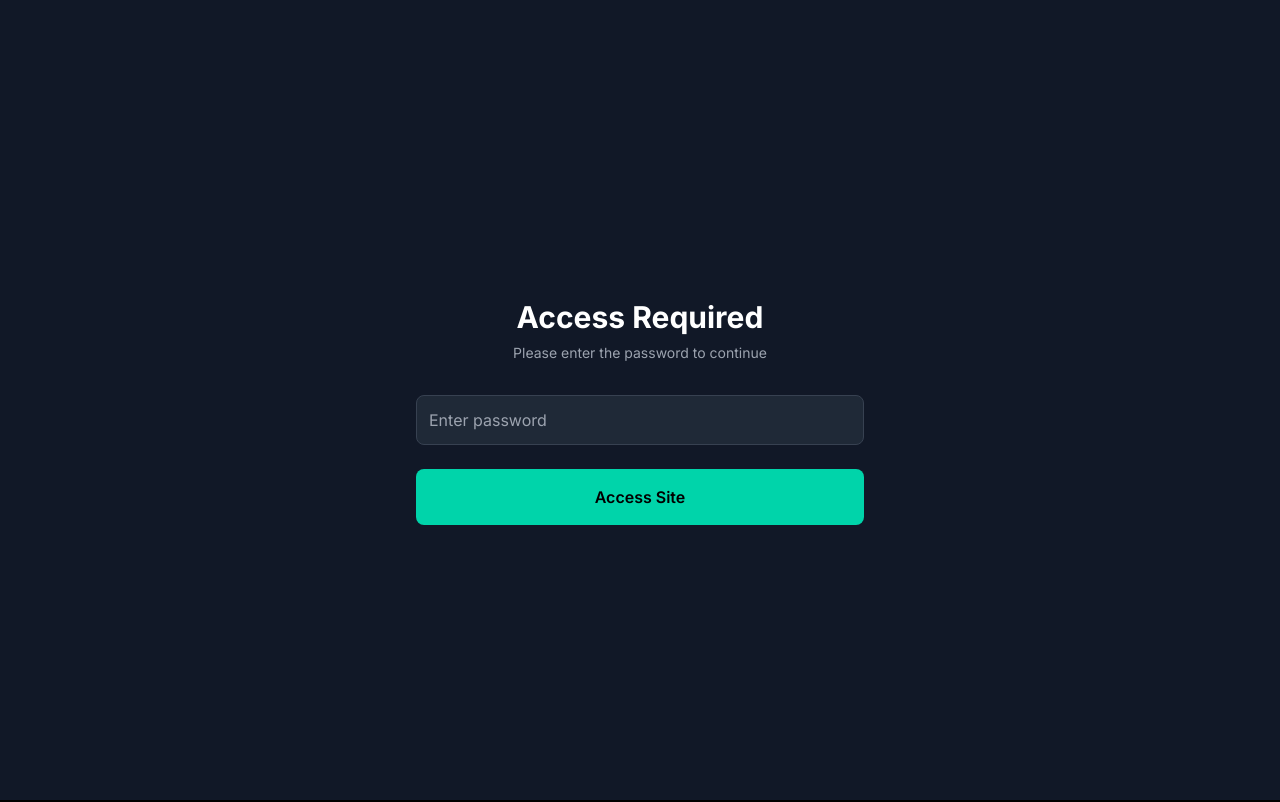
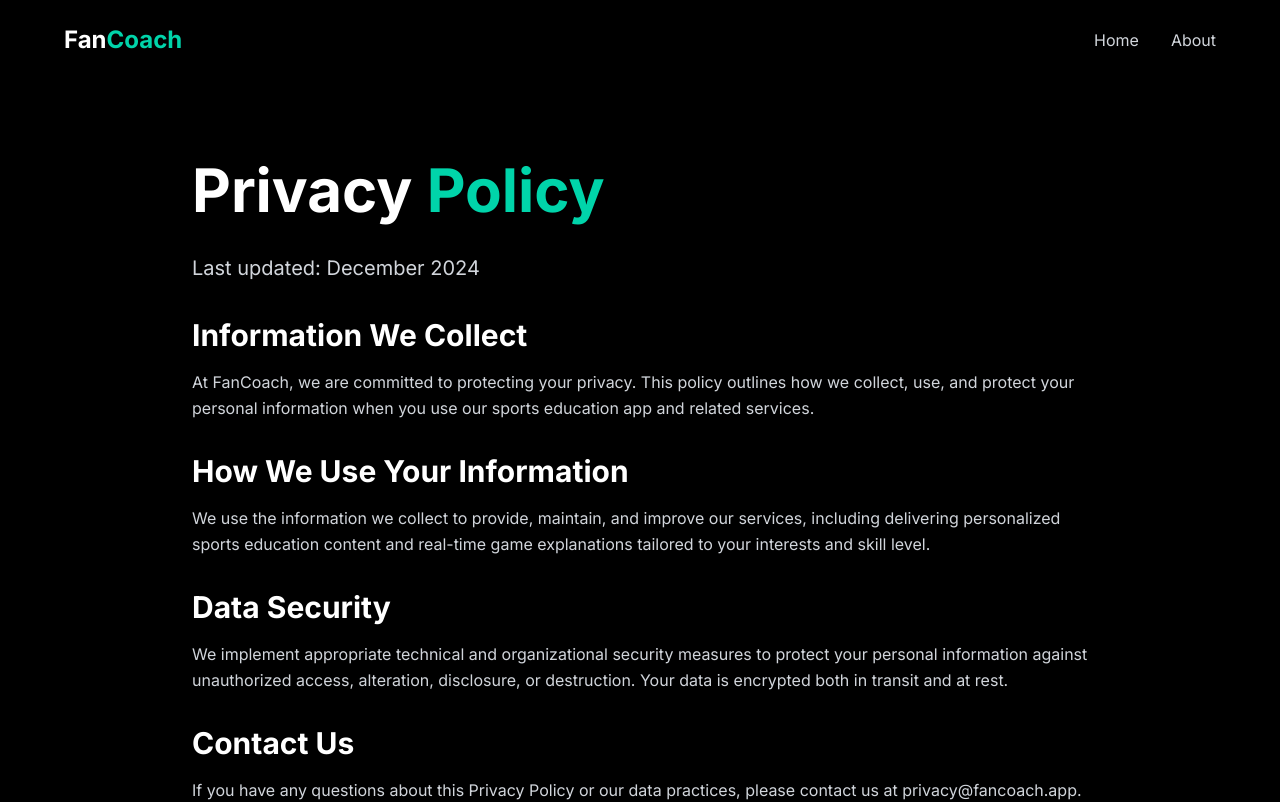
Before and after one commit to jabbmate/fancoach-landing, a Next.js app: page /privacy in a window 1280 px wide. Shown: the top 802 px of the page. Built offline with nearby package versions, Linux system fonts and the light colour scheme.

Commit message:
feat: Remove password protection and add App Store section

```diff
--- a/app/about/page.tsx
+++ b/app/about/page.tsx
@@ -3,7 +3,7 @@ import Link from 'next/link'
 import { Play, BookOpen, MessageCircle } from 'lucide-react'
 import Logo from '@/components/Logo'
 import Footer from '@/components/Footer'
-import AuthWrapper from '@/components/AuthWrapper'
+
 
 export default function About() {
   const features = [
@@ -25,8 +25,7 @@ export default function About() {
   ]
 
   return (
-    <AuthWrapper>
-      <main className="min-h-screen bg-black text-white">
+    <main className="min-h-screen bg-black text-white">
       {/* Navigation */}
       <nav className="p-6">
         <div className="max-w-6xl mx-auto flex justify-between items-center">
@@ -101,7 +100,6 @@ export default function About() {
       </section>
 
       <Footer />
-      </main>
-    </AuthWrapper>
+    </main>
   )
 }
--- a/app/page.tsx
+++ b/app/page.tsx
@@ -4,12 +4,9 @@ import EmailCaptureForm from '@/components/EmailCaptureForm'
 import AppShowcase from '@/components/AppShowcase'
 import Footer from '@/components/Footer'
 import SilkBackground from '@/components/SilkBackground'
-import AuthWrapper from '@/components/AuthWrapper'
-
 export default function Home() {
   return (
-    <AuthWrapper>
-      <main className="min-h-screen">
+    <main className="min-h-screen">
       {/* Navigation */}
       <nav className="relative z-10 p-6">
         <div className="max-w-6xl mx-auto flex justify-between items-center">
@@ -67,10 +64,43 @@ export default function Home() {
         </div>
       </section>
 
+      {/* App Store & Support Section */}
+      <section className="bg-gray-900 py-16 px-6 relative z-10 border-t border-gray-800">
+        <div className="max-w-4xl mx-auto text-center">
+          <h2 className="text-3xl font-bold mb-6 text-white">Get FanCoach Today</h2>
+          <p className="text-xl text-gray-300 mb-8">
+            Now available on the iOS App Store. Start your journey to becoming a smarter fan.
+          </p>
+
+          <div className="flex justify-center mb-12">
+            <a
+              href="https://apps.apple.com/us/app/fancoach-understand-every-play/id6474636302"
+              target="_blank"
+              rel="noopener noreferrer"
+              className="inline-block transition-transform hover:scale-105"
+            >
+              <img
+                src="https://tools.applemediaservices.com/api/badges/download-on-the-app-store/black/en-us?releaseDate=1703030400"
+                alt="Download on the App Store"
+                style={{ width: '160px', height: '53px' }}
+              />
+            </a>
+          </div>
+
+          <div className="border-t border-gray-800 pt-8">
+            <p className="text-gray-400">
+              Need help or have suggestions?
+              <br />
+              <a href="mailto:fancoachai@gmail.com" className="text-fancoach-teal hover:underline mt-2 inline-block">
+                fancoachai@gmail.com
+              </a>
+            </p>
+          </div>
+        </div>
+      </section>
       <AppShowcase />
 
       <Footer />
       </main>
-    </AuthWrapper>
   )
 }
--- a/app/privacy/page.tsx
+++ b/app/privacy/page.tsx
@@ -2,12 +2,11 @@ import React from 'react'
 import Link from 'next/link'
 import Logo from '@/components/Logo'
 import Footer from '@/components/Footer'
-import AuthWrapper from '@/components/AuthWrapper'
+
 
 export default function Privacy() {
   return (
-    <AuthWrapper>
-      <main className="min-h-screen bg-black text-white">
+    <main className="min-h-screen bg-black text-white">
       {/* Navigation */}
       <nav className="p-6">
         <div className="max-w-6xl mx-auto flex justify-between items-center">
@@ -87,7 +86,6 @@ export default function Privacy() {
       </section>
 
       <Footer />
-      </main>
-    </AuthWrapper>
+    </main>
   )
 }
--- a/components/AuthWrapper.tsx
+++ /dev/null
@@ -1,54 +0,0 @@
-'use client'
-
-import React, { useState, useEffect } from 'react'
-import PasswordAuth from './PasswordAuth'
-
-interface AuthWrapperProps {
-  children: React.ReactNode
-}
-
-export default function AuthWrapper({ children }: AuthWrapperProps) {
-  const [isAuthenticated, setIsAuthenticated] = useState(false)
-  const [isLoading, setIsLoading] = useState(true)
-
-  useEffect(() => {
-    // Check if user is already authenticated
-    const authStatus = localStorage.getItem('fancoach_authenticated')
-    setIsAuthenticated(authStatus === 'true')
-    setIsLoading(false)
-  }, [])
-
-  const handleAuthenticated = () => {
-    setIsAuthenticated(true)
-  }
-
-  const handleLogout = () => {
-    localStorage.removeItem('fancoach_authenticated')
-    setIsAuthenticated(false)
-  }
-
-  if (isLoading) {
-    return (
-      <div className="min-h-screen flex items-center justify-center bg-gray-900">
-        <div className="text-white">Loading...</div>
-      </div>
-    )
-  }
-
-  if (!isAuthenticated) {
-    return <PasswordAuth onAuthenticated={handleAuthenticated} />
-  }
-
-  return (
-    <div className="relative">
-      {/* Logout button */}
-      <button
-        onClick={handleLogout}
-        className="fixed top-4 right-4 z-50 bg-gray-800 hover:bg-gray-700 text-white px-4 py-2 rounded-lg text-sm transition-colors"
-      >
-        Logout
-      </button>
-      {children}
-    </div>
-  )
-}
--- a/components/PasswordAuth.tsx
+++ /dev/null
@@ -1,80 +0,0 @@
-'use client'
-
-import React, { useState } from 'react'
-import PrimaryButton from './PrimaryButton'
-
-interface PasswordAuthProps {
-  onAuthenticated: () => void
-}
-
-export default function PasswordAuth({ onAuthenticated }: PasswordAuthProps) {
-  const [password, setPassword] = useState('')
-  const [error, setError] = useState('')
-  const [isLoading, setIsLoading] = useState(false)
-
-  const handleSubmit = (e: React.FormEvent) => {
-    e.preventDefault()
-    setIsLoading(true)
-    setError('')
-
-    // Check if password matches
-    if (password === 'fancoach123$') {
-      // Store authentication in localStorage
-      localStorage.setItem('fancoach_authenticated', 'true')
-      onAuthenticated()
-    } else {
-      setError('Incorrect password. Please try again.')
-    }
-
-    setIsLoading(false)
-  }
-
-  return (
-    <div className="min-h-screen flex items-center justify-center bg-gray-900 px-4">
-      <div className="max-w-md w-full space-y-8">
-        <div className="text-center">
-          <h2 className="mt-6 text-3xl font-bold text-white">
-            Access Required
-          </h2>
-          <p className="mt-2 text-sm text-gray-400">
-            Please enter the password to continue
-          </p>
-        </div>
-
-        <form className="mt-8 space-y-6" onSubmit={handleSubmit}>
-          <div>
-            <label htmlFor="password" className="sr-only">
-              Password
-            </label>
-            <input
-              id="password"
-              name="password"
-              type="password"
-              required
-              value={password}
-              onChange={(e) => setPassword(e.target.value)}
-              className="relative block w-full px-3 py-3 border border-gray-700 placeholder-gray-400 text-white bg-gray-800 rounded-lg focus:outline-none focus:ring-2 focus:ring-fancoach-teal focus:border-transparent"
-              placeholder="Enter password"
-            />
-          </div>
-
-          {error && (
-            <div className="text-red-400 text-sm text-center">
-              {error}
-            </div>
-          )}
-
-          <div>
-            <PrimaryButton
-              type="submit"
-              disabled={isLoading}
-              className="w-full"
-            >
-              {isLoading ? 'Checking...' : 'Access Site'}
-            </PrimaryButton>
-          </div>
-        </form>
-      </div>
-    </div>
-  )
-}
```
